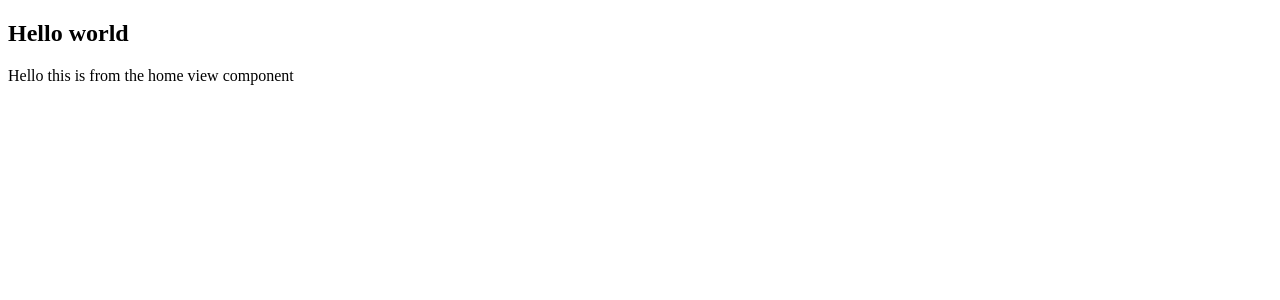
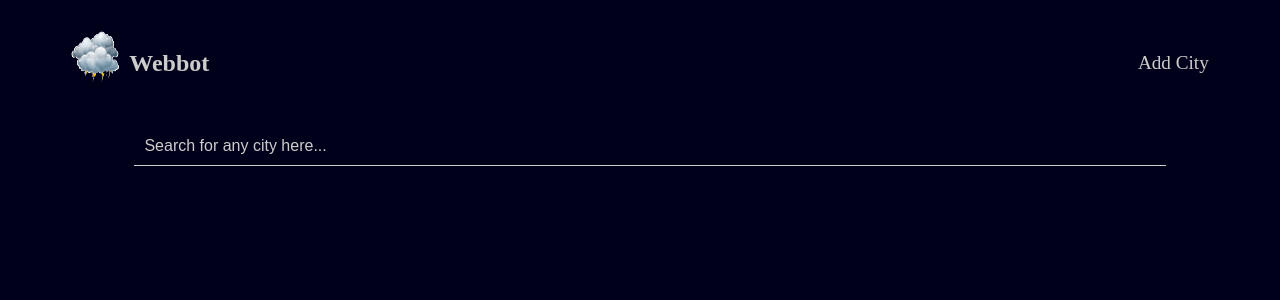
Before and after one commit to Frokesy/weather-app, a Vue app: page / in a window 1280 px wide. Shown: the top 300 px of the page. Built offline with nearby package versions, Linux system fonts and the light colour scheme.

Commit message:
added nav menu and search box

```diff
--- a/index.html
+++ b/index.html
@@ -1,13 +1,18 @@
 <!DOCTYPE html>
 <html lang="en">
-  <head>
+
+<head>
     <meta charset="UTF-8" />
     <link rel="icon" href="/favicon.ico" />
+    <link rel="stylesheet" href="https://cdnjs.cloudflare.com/ajax/libs/font-awesome/6.2.0/css/all.min.css" integrity="sha512-xh6O/CkQoPOWDdYTDqeRdPCVd1SpvCA9XXcUnZS2FmJNp1coAFzvtCN9BmamE+4aHK8yyUHUSCcJHgXloTyT2A==" crossorigin="anonymous" referrerpolicy="no-referrer"
+    />
     <meta name="viewport" content="width=device-width, initial-scale=1.0" />
     <title>Vite App</title>
-  </head>
-  <body>
+</head>
+
+<body>
     <div id="app"></div>
     <script type="module" src="/src/main.ts"></script>
-  </body>
+</body>
+
 </html>
--- a/src/App.vue
+++ b/src/App.vue
@@ -1,11 +1,25 @@
-<script setup lang="ts">
+<script lang="ts">
+import SetupNavigation from "./components/SetupNavigation.vue";
+import { defineComponent } from "vue";
+
+export default defineComponent({
+  name: "App",
+  components: {
+    SetupNavigation,
+  },
+});
 </script>
 
 <template>
-  <h2>Hello world</h2>
-  <RouterView />
+    <div class="body">
+      <SetupNavigation />
+      <RouterView />
+    </div>
 </template>
 
 <style scoped>
-
+    .body {
+      margin: 0;
+      padding: 0;
+    }
 </style>
--- /dev/null
+++ b/src/assets/global.css
@@ -0,0 +1,8 @@
+@font-family {
+    font-family: 'Roboto', sans-serif;
+}
+
+body {
+    background: #00001a;
+    color: #ccc;
+}
--- /dev/null
+++ b/src/components/SearchBox.vue
@@ -0,0 +1,44 @@
+<template>
+  <div class="search">
+    <input type="text" placeholder="Search for any city here...">
+  </div>
+</template>
+
+<script lang="ts">
+import { defineComponent } from "vue";
+
+export default defineComponent({
+    name: "SearchBox",
+
+
+})
+</script>
+
+<style>
+  .search {
+    width: 80%;
+    margin: 0 auto;
+  }
+  .search input {
+    width: 100%;
+    padding: 10px;
+    border: none;
+    background: transparent;
+    border-bottom: 1px solid #ccc;
+    color: #ccc;
+    font-size: 1rem;
+  }
+  ::placeholder {
+    color: #ccc;
+  }
+  .search input:hover {
+    border: none;
+    outline: none;
+    border-bottom: 1px solid #ccc;
+  }
+  .search input:focus {
+    border: none;
+    outline: none;
+    border-bottom: 1px solid #ccc;
+  }
+</style>
--- /dev/null
+++ b/src/components/SetupNavigation.vue
@@ -0,0 +1,50 @@
+<template>
+    <div class="nav-group">
+        <div class="logo">
+          <img src="../assets/images/cloudy.gif" alt="logo">
+          <h2>Webbot</h2>
+        </div>
+        <div class="city">
+          <span>Add City</span>
+        </div>
+    </div>
+</template>
+
+<script lang="ts">
+import { defineComponent } from "vue";
+import SearchBox from "./SearchBox.vue";
+
+export default defineComponent({
+    name: "SetupNavigation",
+    data() {
+        return {
+            Text: "Hello world from SetupNavigation",
+        };
+    },
+
+});
+</script>
+
+<style>
+.nav-group {
+  display: flex;
+  flex-direction: row;
+  justify-content: space-between;
+  width: 90%;
+  align-items: center;
+  margin: 30px auto;
+}
+.nav-group h2 {
+  font-size: 1.5rem;
+}
+.logo {
+  display: flex;
+  gap: 10px;
+}
+img {
+  width: 3rem;
+}
+.city {
+  font-size: 1.2rem;
+}
+</style>
--- a/src/main.ts
+++ b/src/main.ts
@@ -1,6 +1,7 @@
 import { createApp } from 'vue'
 import App from './App.vue'
 import router from './router'
+import './assets/global.css'
 
 const app = createApp(App)
 
--- a/src/views/HomeView.vue
+++ b/src/views/HomeView.vue
@@ -1,8 +1,15 @@
-<script setup lang="ts">
+<script lang="ts">
+import { defineComponent } from "vue";
+import SearchBox from "../components/SearchBox.vue";
+
+export default defineComponent({
+  name: "HomeView",
+  components: { SearchBox }
+})
 </script>
 
 <template>
   <main>
-    Hello this is from the home view component
+    <SearchBox />
   </main>
 </template>
--- a/tsconfig.json
+++ b/tsconfig.json
@@ -3,6 +3,8 @@
   "include": ["env.d.ts", "src/**/*", "src/**/*.vue"],
   "compilerOptions": {
     "baseUrl": ".",
+    "strict": true,
+    "isolatedModules": true,
     "paths": {
       "@/*": ["./src/*"]
     }
```
Also changed, not shown: src/assets/images/cloudy.gif (added).
